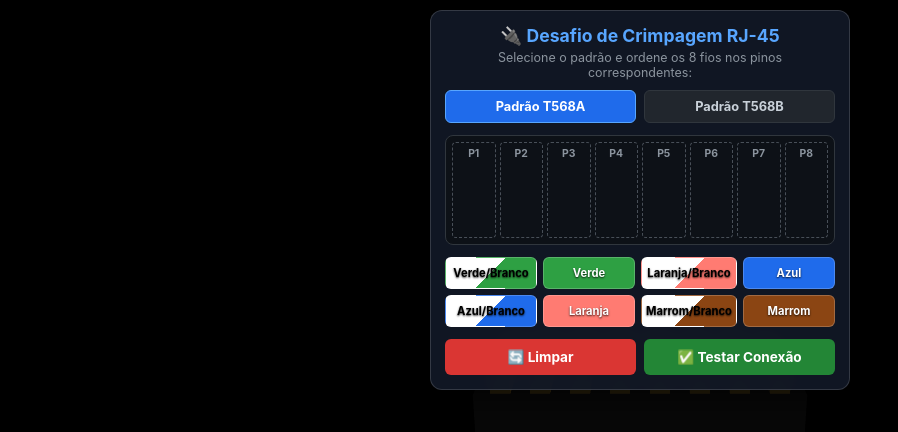
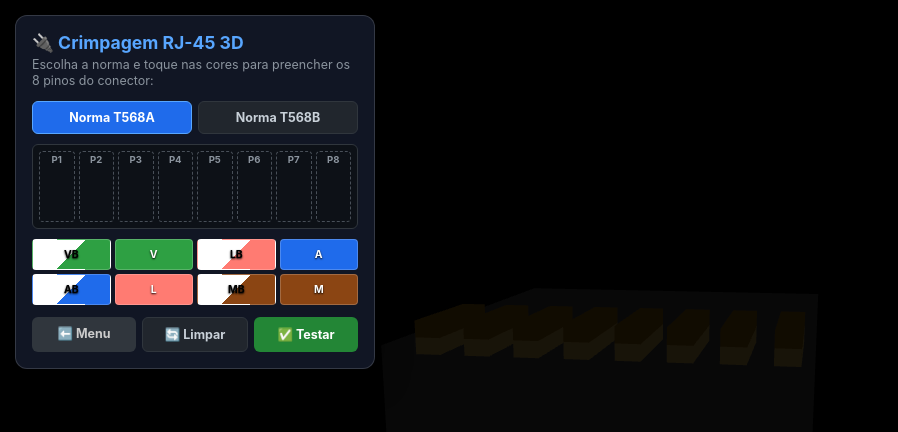
Before and after one commit to VitorSantos0022/PraticaDidatica, a plain HTML site: page jogo-crimpagem.html in a window 1280 px wide. Shown: the whole page, without its empty margins (0-898 px from the left). Drawn offline with nearby package versions, Linux system fonts and the light colour scheme; animation ran at ten frames a second.

Commit message:
Update jogo-crimpagem.html

```diff
--- a/jogo-crimpagem.html
+++ b/jogo-crimpagem.html
@@ -2,210 +2,105 @@
 <html lang="pt-BR">
 <head>
   <meta charset="UTF-8">
-  <meta name="viewport" content="width=device-width, initial-scale=1.0, maximum-scale=1.0, user-scalable=no, viewport-fit=cover">
-  <title>Game 3D - Crimpagem RJ-45 (SENAI)</title>
+  <meta name="viewport" content="width=device-width, initial-scale=1.0, maximum-scale=1.0, user-scalable=no">
+  <title>Crimpagem RJ-45 3D - SENAI</title>
   <style>
-    * {
-      margin: 0;
-      padding: 0;
-      box-sizing: border-box;
-      font-family: -apple-system, BlinkMacSystemFont, 'Segoe UI', Roboto, sans-serif;
-      -webkit-tap-highlight-color: transparent;
-      user-select: none;
+    * { margin: 0; padding: 0; box-sizing: border-box; font-family: -apple-system, BlinkMacSystemFont, 'Segoe UI', Roboto, sans-serif; user-select: none; }
+    body { background: #0b0f19; color: #fff; overflow: hidden; width: 100vw; height: 100vh; }
+    #canvas-container { width: 100vw; height: 100vh; touch-action: none; position: absolute; top: 0; left: 0; }
+
+    /* Painel lateral no PC (Esquerda) e responsivo no Celular */
+    #ui {
+      position: absolute;
+      top: 15px;
+      left: 15px;
+      z-index: 10;
+      background: rgba(18, 24, 38, 0.95);
+      backdrop-filter: blur(10px);
+      border: 1px solid rgba(255, 255, 255, 0.15);
+      border-radius: 12px;
+      padding: 16px;
+      width: 360px;
+      max-width: calc(100vw - 30px);
+      box-shadow: 0 8px 32px rgba(0, 0, 0, 0.5);
     }
 
-    html, body {
-      width: 100%;
-      height: 100%;
-      overflow: hidden;
-      background-color: #0b0f19;
-      color: #fff;
+    h1 { font-size: 1.1rem; color: #58a6ff; margin-bottom: 4px; display: flex; align-items: center; gap: 8px; }
+    p.desc { font-size: 0.78rem; color: #8b949e; margin-bottom: 12px; line-height: 1.3; }
+
+    .pattern-selector { display: flex; gap: 6px; margin-bottom: 10px; }
+    .pattern-btn { flex: 1; padding: 8px; background: #21262d; border: 1px solid #30363d; color: #c9d1d9; border-radius: 6px; font-weight: bold; font-size: 0.78rem; cursor: pointer; transition: 0.2s; }
+    .pattern-btn.active { background: #1f6beb; color: #fff; border-color: #58a6ff; }
+
+    .pins-container { display: grid; grid-template-columns: repeat(8, 1fr); gap: 4px; margin-bottom: 10px; background: #0d1117; padding: 6px; border-radius: 6px; border: 1px solid #30363d; }
+    .pin-slot { aspect-ratio: 1/2; border: 1px dashed #484f58; border-radius: 4px; display: flex; flex-direction: column; align-items: center; justify-content: space-between; padding: 2px; font-size: 0.6rem; font-weight: bold; color: #8b949e; cursor: pointer; }
+
+    .color-palette { display: grid; grid-template-columns: repeat(4, 1fr); gap: 4px; margin-bottom: 12px; }
+    .color-btn { padding: 8px 2px; border-radius: 4px; border: 1px solid rgba(255,255,255,0.2); font-size: 0.65rem; font-weight: bold; color: #fff; text-shadow: 0 1px 2px #000; cursor: pointer; text-align: center; }
+
+    .action-group { display: flex; gap: 6px; }
+    .btn-act { flex: 1; padding: 9px; border-radius: 6px; border: none; font-weight: bold; font-size: 0.78rem; cursor: pointer; text-align: center; text-decoration: none; transition: 0.2s; }
+    .btn-ver { background: #238636; color: #fff; }
+    .btn-ver:hover, .btn-ver:active { background: #2ea043; }
+    .btn-res { background: #21262d; color: #c9d1d9; border: 1px solid #30363d; }
+    .btn-res:hover, .btn-res:active { background: #30363d; color: #fff; }
+    .btn-nav { background: #30363d; color: #ccc; }
+    .btn-nav:hover, .btn-nav:active { background: #484f58; color: #fff; }
+
+    #status { margin-top: 10px; padding: 8px; border-radius: 6px; font-size: 0.78rem; text-align: center; font-weight: bold; display: none; }
+
+    /* Ajustes para telas de Celular */
+    @media (max-width: 600px) {
+      #ui {
+        top: auto;
+        bottom: 12px;
+        left: 50%;
+        transform: translateX(-50%);
+        width: 92vw;
+        padding: 12px;
       }
-
-    #canvas-container {
-      width: 100vw;
-      height: 100vh;
-      touch-action: none;
+      h1 { font-size: 0.95rem; }
+      p.desc { font-size: 0.72rem; margin-bottom: 8px; }
+      .color-btn { padding: 6px 2px; }
     }
-
-    /* Interface Principal */
-    #game-ui {
-      position: absolute;
-      top: 10px;
-      left: 10px;
-      right: 10px;
-      z-index: 10;
-      background: rgba(18, 24, 38, 0.92);
-      backdrop-filter: blur(10px);
-      -webkit-backdrop-filter: blur(10px);
-      border: 1px solid rgba(255, 255, 255, 0.15);
-      border-radius: 12px;
-      padding: 14px;
-      max-width: 420px;
-      margin: 0 auto;
-      box-shadow: 0 8px 32px rgba(0,0,0,0.6);
-    }
-
-    h1 { font-size: 1.1rem; color: #58a6ff; text-align: center; margin-bottom: 4px; }
-    p.desc { font-size: 0.78rem; color: #8b949e; text-align: center; margin-bottom: 10px; }
-
-    /* Seletor de Padrão */
-    .pattern-selector {
-      display: flex;
-      gap: 8px;
-      margin-bottom: 12px;
-    }
-
-    .pattern-btn {
-      flex: 1;
-      padding: 8px;
-      background: #21262d;
-      border: 1px solid #30363d;
-      color: #c9d1d9;
-      border-radius: 6px;
-      font-weight: bold;
-      font-size: 0.8rem;
-      cursor: pointer;
-    }
-
-    .pattern-btn.active {
-      background: #1f6beb;
-      border-color: #58a6ff;
-      color: #fff;
-    }
-
-    /* Slots dos Pinos (1 a 8) */
-    .pins-container {
-      display: grid;
-      grid-template-columns: repeat(8, 1fr);
-      gap: 4px;
-      margin-bottom: 12px;
-      background: #0d1117;
-      padding: 6px;
-      border-radius: 8px;
-      border: 1px solid #30363d;
-    }
-
-    .pin-slot {
-      aspect-ratio: 1 / 2.2;
-      border: 1px dashed #484f58;
-      border-radius: 4px;
-      display: flex;
-      flex-direction: column;
-      align-items: center;
-      justify-content: space-between;
-      padding: 4px 2px;
-      font-size: 0.65rem;
-      font-weight: bold;
-      color: #8b949e;
-      cursor: pointer;
-    }
-
-    .pin-slot.filled {
-      border-style: solid;
-      color: #fff;
-    }
-
-    /* Paleta de Cores Selecionáveis */
-    .color-palette {
-      display: grid;
-      grid-template-columns: repeat(4, 1fr);
-      gap: 6px;
-      margin-bottom: 12px;
-    }
-
-    .color-btn {
-      padding: 8px 4px;
-      border-radius: 6px;
-      border: 1px solid rgba(255,255,255,0.2);
-      font-size: 0.7rem;
-      font-weight: bold;
-      color: #fff;
-      text-shadow: 0 1px 2px rgba(0,0,0,0.8);
-      cursor: pointer;
-      text-align: center;
-    }
-
-    .color-btn:active { transform: scale(0.95); }
-
-    /* Botão de Ação / Reset */
-    .action-group {
-      display: flex;
-      gap: 8px;
-    }
-
-    .btn-action {
-      flex: 1;
-      padding: 10px;
-      border-radius: 6px;
-      border: none;
-      font-weight: bold;
-      font-size: 0.85rem;
-      cursor: pointer;
-    }
-
-    .btn-verify { background: #238636; color: #fff; }
-    .btn-reset { background: #da3633; color: #fff; }
-
-    /* Modal de Feedback */
-    #status-modal {
-      margin-top: 10px;
-      padding: 10px;
-      border-radius: 6px;
-      font-size: 0.8rem;
-      text-align: center;
-      font-weight: bold;
-      display: none;
-    }
-
-    .status-success { background: rgba(46, 160, 67, 0.2); border: 1px solid #2ea043; color: #3fb950; }
-    .status-error { background: rgba(248, 81, 73, 0.2); border: 1px solid #f85149; color: #f85149; }
   </style>
-
-  <!-- Three.js e OrbitControls -->
   <script src="https://cdnjs.cloudflare.com/ajax/libs/three.js/r128/three.min.js"></script>
   <script src="https://cdn.jsdelivr.net/npm/three@0.128.0/examples/js/controls/OrbitControls.js"></script>
 </head>
 <body>
+  <div id="ui">
+    <h1>🔌 Crimpagem RJ-45 3D</h1>
+    <p class="desc">Escolha a norma e toque nas cores para preencher os 8 pinos do conector:</p>
 
-  <div id="game-ui">
-    <h1>🔌 Desafio de Crimpagem RJ-45</h1>
-    <p class="desc">Selecione o padrão e ordene os 8 fios nos pinos correspondentes:</p>
-
-    <!-- Escolha da Norma -->
     <div class="pattern-selector">
-      <button class="pattern-btn active" onclick="setPattern('T568A')">Padrão T568A</button>
-      <button class="pattern-btn" onclick="setPattern('T568B')">Padrão T568B</button>
+      <button class="pattern-btn active" id="btnA" onclick="setPattern('T568A')">Norma T568A</button>
+      <button class="pattern-btn" id="btnB" onclick="setPattern('T568B')">Norma T568B</button>
     </div>
 
-    <!-- Slots dos Pinos -->
-    <div class="pins-container" id="pins-container"></div>
+    <div class="pins-container" id="pins"></div>
+    <div class="color-palette" id="palette"></div>
 
-    <!-- Paleta de Cores de Fios -->
-    <div class="color-palette" id="color-palette"></div>
-
-    <!-- Controles -->
     <div class="action-group">
-      <button class="btn-action btn-reset" onclick="resetGame()">🔄 Limpar</button>
-      <button class="btn-action btn-verify" onclick="verifyCrimp()">✅ Testar Conexão</button>
+      <a href="index.html" class="btn-act btn-nav">⬅️ Menu</a>
+      <button class="btn-act btn-res" onclick="resetGame()">🔄 Limpar</button>
+      <button class="btn-act btn-ver" onclick="verifyCrimp()">✅ Testar</button>
     </div>
 
-    <div id="status-modal"></div>
+    <div id="status"></div>
   </div>
 
   <div id="canvas-container"></div>
 
   <script>
-    // Definição de Cores e Padrões Normatizados (ANSI/TIA-568)
-    const WIRE_COLORS = {
-      'VB': { name: 'Verde/Branco', hex: 0x90ee90, bg: 'linear-gradient(135deg, #fff 50%, #2ea043 50%)', text: '#000' },
-      'V':  { name: 'Verde',        hex: 0x2ea043, bg: '#2ea043', text: '#fff' },
-      'LB': { name: 'Laranja/Branco',hex: 0xffa500, bg: 'linear-gradient(135deg, #fff 50%, #ff7b72 50%)', text: '#000' },
-      'A':  { name: 'Azul',         hex: 0x1f6beb, bg: '#1f6beb', text: '#fff' },
-      'AB': { name: 'Azul/Branco',   hex: 0xadd8e6, bg: 'linear-gradient(135deg, #fff 50%, #1f6beb 50%)', text: '#000' },
-      'L':  { name: 'Laranja',      hex: 0xff7b72, bg: '#ff7b72', text: '#fff' },
-      'MB': { name: 'Marrom/Branco', hex: 0xd2b48c, bg: 'linear-gradient(135deg, #fff 50%, #8b4513 50%)', text: '#000' },
-      'M':  { name: 'Marrom',       hex: 0x8b4513, bg: '#8b4513', text: '#fff' }
+    const COLORS = {
+      'VB': { hex: 0x90ee90, bg: 'linear-gradient(135deg, #fff 50%, #2ea043 50%)', txt: '#000' },
+      'V':  { hex: 0x2ea043, bg: '#2ea043', txt: '#fff' },
+      'LB': { hex: 0xffa500, bg: 'linear-gradient(135deg, #fff 50%, #ff7b72 50%)', txt: '#000' },
+      'A':  { hex: 0x1f6beb, bg: '#1f6beb', txt: '#fff' },
+      'AB': { hex: 0xadd8e6, bg: 'linear-gradient(135deg, #fff 50%, #1f6beb 50%)', txt: '#000' },
+      'L':  { hex: 0xff7b72, bg: '#ff7b72', txt: '#fff' },
+      'MB': { hex: 0xd2b48c, bg: 'linear-gradient(135deg, #fff 50%, #8b4513 50%)', txt: '#000' },
+      'M':  { hex: 0x8b4513, bg: '#8b4513', txt: '#fff' }
     };
 
     const PATTERNS = {
@@ -213,182 +108,112 @@
       'T568B': ['LB', 'L', 'VB', 'A', 'AB', 'V', 'MB', 'M']
     };
 
-    let currentPattern = 'T568A';
+    let currentPat = 'T568A';
     let userOrder = Array(8).fill(null);
 
-    // Inicialização do Game e UI
     function initUI() {
-      const pinsContainer = document.getElementById('pins-container');
-      pinsContainer.innerHTML = '';
-
-      for (let i = 0; i < 8; i++) {
-        const slot = document.createElement('div');
-        slot.className = 'pin-slot';
-        slot.id = `pin-${i}`;
-        slot.onclick = () => removeWire(i);
-        slot.innerHTML = `<span>P${i+1}</span>`;
-        pinsContainer.appendChild(slot);
+      const pEl = document.getElementById('pins');
+      pEl.innerHTML = '';
+      for(let i = 0; i < 8; i++) {
+        pEl.innerHTML += `<div class="pin-slot" id="pin-${i}" onclick="removeWire(${i})"><span>P${i+1}</span></div>`;
       }
-
-      const palette = document.getElementById('color-palette');
-      palette.innerHTML = '';
-
-      Object.keys(WIRE_COLORS).forEach(key => {
-        const btn = document.createElement('div');
-        btn.className = 'color-btn';
-        btn.style.background = WIRE_COLORS[key].bg;
-        btn.style.color = WIRE_COLORS[key].text;
-        btn.innerText = WIRE_COLORS[key].name;
-        btn.onclick = () => addWire(key);
-        palette.appendChild(btn);
+      const palEl = document.getElementById('palette');
+      palEl.innerHTML = '';
+      Object.keys(COLORS).forEach(k => {
+        palEl.innerHTML += `<div class="color-btn" style="background:${COLORS[k].bg};color:${COLORS[k].txt}" onclick="addWire('${k}')">${k}</div>`;
       });
     }
 
-    function setPattern(pat) {
-      currentPattern = pat;
-      document.querySelectorAll('.pattern-btn').forEach(b => b.classList.remove('active'));
-      event.target.classList.add('active');
+    function setPattern(p) {
+      currentPat = p;
+      document.getElementById('btnA').className = `pattern-btn ${p==='T568A'?'active':''}`;
+      document.getElementById('btnB').className = `pattern-btn ${p==='T568B'?'active':''}`;
       resetGame();
     }
 
-    function addWire(colorKey) {
-      const emptyIdx = userOrder.indexOf(null);
-      if (emptyIdx !== -1) {
-        userOrder[emptyIdx] = colorKey;
-        updateUI();
-        update3DWires();
+    function addWire(k) {
+      const idx = userOrder.indexOf(null);
+      if(idx !== -1) { userOrder[idx] = k; updateUI(); update3D(); }
     }
-    }
-
-    function removeWire(index) {
-      userOrder[index] = null;
-      updateUI();
-      update3DWires();
-    }
+    function removeWire(i) { userOrder[i] = null; updateUI(); update3D(); }
 
     function resetGame() {
-      userOrder = Array(8).fill(null);
-      document.getElementById('status-modal').style.display = 'none';
-      updateUI();
-      update3DWires();
+      userOrder.fill(null);
+      document.getElementById('status').style.display = 'none';
+      updateUI(); update3D();
     }
 
     function updateUI() {
-      userOrder.forEach((colorKey, i) => {
-        const slot = document.getElementById(`pin-${i}`);
-        if (colorKey) {
-          slot.className = 'pin-slot filled';
-          slot.style.background = WIRE_COLORS[colorKey].bg;
-          slot.style.color = WIRE_COLORS[colorKey].text;
-          slot.innerHTML = `<span>P${i+1}</span><span>${colorKey}</span>`;
+      userOrder.forEach((k, i) => {
+        const el = document.getElementById(`pin-${i}`);
+        if(k) {
+          el.style.background = COLORS[k].bg;
+          el.style.color = COLORS[k].txt;
+          el.innerHTML = `<span>P${i+1}</span><span>${k}</span>`;
         } else {
-          slot.className = 'pin-slot';
-          slot.style.background = 'transparent';
-          slot.style.color = '#8b949e';
-          slot.innerHTML = `<span>P${i+1}</span>`;
+          el.style.background = 'transparent';
+          el.style.color = '#8b949e';
+          el.innerHTML = `<span>P${i+1}</span>`;
         }
       });
     }
 
     function verifyCrimp() {
-      const modal = document.getElementById('status-modal');
-      modal.style.display = 'block';
-
-      if (userOrder.includes(null)) {
-        modal.className = 'status-error';
-        modal.innerText = '⚠️ Insira todos os 8 fios nos pinos!';
+      const st = document.getElementById('status');
+      st.style.display = 'block';
+      if(userOrder.includes(null)) {
+        st.style.background = 'rgba(248,81,73,0.2)'; st.style.color = '#f85149';
+        st.innerText = '⚠️ Preencha os 8 pinos do conector!';
         return;
       }
-
-      const targetPattern = PATTERNS[currentPattern];
-      const isCorrect = userOrder.every((val, index) => val === targetPattern[index]);
-
-      if (isCorrect) {
-        modal.className = 'status-success';
-        modal.innerText = `🎉 Excelente! Crimpagem ${currentPattern} 100% CORRETA! Sinal de rede verificado.`;
-        animateSuccess();
+      const ok = userOrder.every((v, i) => v === PATTERNS[currentPat][i]);
+      if(ok) {
+        st.style.background = 'rgba(46,160,67,0.2)'; st.style.color = '#3fb950';
+        st.innerText = `🎉 Crimpagem ${currentPat} CORRETA!`;
       } else {
-        modal.className = 'status-error';
-        modal.innerText = `❌ Falha na conexão! Sequência incorreta para o padrão ${currentPattern}.`;
+        st.style.background = 'rgba(248,81,73,0.2)'; st.style.color = '#f85149';
+        st.innerText = `❌ Sequência incorreta para ${currentPat}!`;
       }
     }
 
-    // --- CENA 3D (THREE.JS) ---
-    const container = document.getElementById('canvas-container');
-    const scene = new THREE.Scene();
-    scene.fog = new THREE.FogExp2(0x0b0f19, 0.03);
+    // 3D Scene
+    let scene, camera, renderer, controls, wireMeshes = [];
+    const MODEL_Y_OFFSET = -0.8; // Rebaixa o modelo 3D em relação ao topo
 
-    const camera = new THREE.PerspectiveCamera(45, window.innerWidth / window.innerHeight, 0.1, 1000);
-    camera.position.set(0, 3, 8);
+    window.addEventListener('load', () => {
+      const c = document.getElementById('canvas-container');
+      scene = new THREE.Scene();
+      camera = new THREE.PerspectiveCamera(45, window.innerWidth / window.innerHeight, 0.1, 1000);
 
-    const renderer = new THREE.WebGLRenderer({ antialias: true });
+      // Posicionamento e foco rebaixados para dar destaque total ao conector RJ-45
+      if(window.innerWidth > 600) {
+        camera.position.set(1.2, MODEL_Y_OFFSET + 1.5, 6.5);
+      } else {
+        camera.position.set(0, MODEL_Y_OFFSET + 2.2, 7.5);
+      }
+
+      renderer = new THREE.WebGLRenderer({ antialias: true });
       renderer.setSize(window.innerWidth, window.innerHeight);
       renderer.setPixelRatio(Math.min(window.devicePixelRatio, 2));
-    container.appendChild(renderer.domElement);
+      c.appendChild(renderer.domElement);
 
-    const controls = new THREE.OrbitControls(camera, renderer.domElement);
+      controls = new THREE.OrbitControls(camera, renderer.domElement);
+      controls.target.set(0, MODEL_Y_OFFSET, 0); // Ponto de rotação rebaixado
       controls.enableDamping = true;
 
-    // Iluminação
-    scene.add(new THREE.AmbientLight(0xffffff, 0.8));
-    const dirLight = new THREE.DirectionalLight(0xffffff, 0.6);
-    dirLight.position.set(5, 10, 5);
-    scene.add(dirLight);
+      scene.add(new THREE.AmbientLight(0xffffff, 0.9));
 
-    // Conector RJ-45 Transparente
-    const rjGroup = new THREE.Group();
-    const rjMat = new THREE.MeshPhysicalMaterial({
-      color: 0xffffff,
-      transparent: true,
-      opacity: 0.3,
-      roughness: 0.1,
-      transmission: 0.9
-    });
-    const rjBody = new THREE.Mesh(new THREE.BoxGeometry(2.4, 1.2, 3), rjMat);
-    rjGroup.add(rjBody);
+      // Corpo transparente do RJ-45
+      const rjMat = new THREE.MeshPhysicalMaterial({ color: 0xffffff, transparent: true, opacity: 0.35, roughness: 0.1, transmission: 0.9 });
+      const rj = new THREE.Mesh(new THREE.BoxGeometry(2.4, 1.2, 3), rjMat);
+      rj.position.y = MODEL_Y_OFFSET;
+      scene.add(rj);
 
-    // Pinos de Cobre em cima
-    for(let i=0; i<8; i++) {
-      const pin = new THREE.Mesh(
-        new THREE.BoxGeometry(0.15, 0.2, 0.8),
-        new THREE.MeshStandardMaterial({ color: 0xb8860b, metalness: 0.9 })
-      );
-      pin.position.set(-1.05 + (i * 0.3), 0.6, 0.8);
-      rjGroup.add(pin);
-    }
-
-    scene.add(rjGroup);
-
-    // Fios 3D Dinâmicos
-    let wireMeshes = [];
-
-    function update3DWires() {
-      // Remove fios antigos
-      wireMeshes.forEach(mesh => scene.remove(mesh));
-      wireMeshes = [];
-
-      userOrder.forEach((colorKey, i) => {
-        if (colorKey) {
-          const wireColor = WIRE_COLORS[colorKey].hex;
-          const wireMat = new THREE.MeshStandardMaterial({ color: wireColor, roughness: 0.3 });
-          const wireGeo = new THREE.CylinderGeometry(0.08, 0.08, 3.5, 16);
-          const wire = new THREE.Mesh(wireGeo, wireMat);
-
-          wire.rotation.x = Math.PI / 2;
-          wire.position.set(-1.05 + (i * 0.3), 0, 0.5);
-          scene.add(wire);
-          wireMeshes.push(wire);
-        }
-      });
-    }
-
-    function animateSuccess() {
-      let count = 0;
-      const interval = setInterval(() => {
-        rjGroup.rotation.y += 0.2;
-        count++;
-        if(count > 30) clearInterval(interval);
-      }, 30);
+      // Pinos metálicos
+      for(let i = 0; i < 8; i++) {
+        const pin = new THREE.Mesh(new THREE.BoxGeometry(0.15, 0.2, 0.8), new THREE.MeshStandardMaterial({ color: 0xb8860b, metalness: 0.9 }));
+        pin.position.set(-1.05 + (i * 0.3), MODEL_Y_OFFSET + 0.6, 0.8);
+        scene.add(pin);
       }
 
       window.addEventListener('resize', () => {
@@ -405,6 +230,21 @@
 
       initUI();
       animate();
+    });
+
+    function update3D() {
+      wireMeshes.forEach(m => scene.remove(m));
+      wireMeshes = [];
+      userOrder.forEach((k, i) => {
+        if(k) {
+          const w = new THREE.Mesh(new THREE.CylinderGeometry(0.08, 0.08, 3.5, 12), new THREE.MeshStandardMaterial({ color: COLORS[k].hex }));
+          w.rotation.x = Math.PI / 2;
+          w.position.set(-1.05 + (i * 0.3), MODEL_Y_OFFSET, 0.5);
+          scene.add(w);
+          wireMeshes.push(w);
+        }
+      });
+    }
   </script>
 </body>
 </html>
```
Lines whose indentation alone changed are shown as unchanged.
